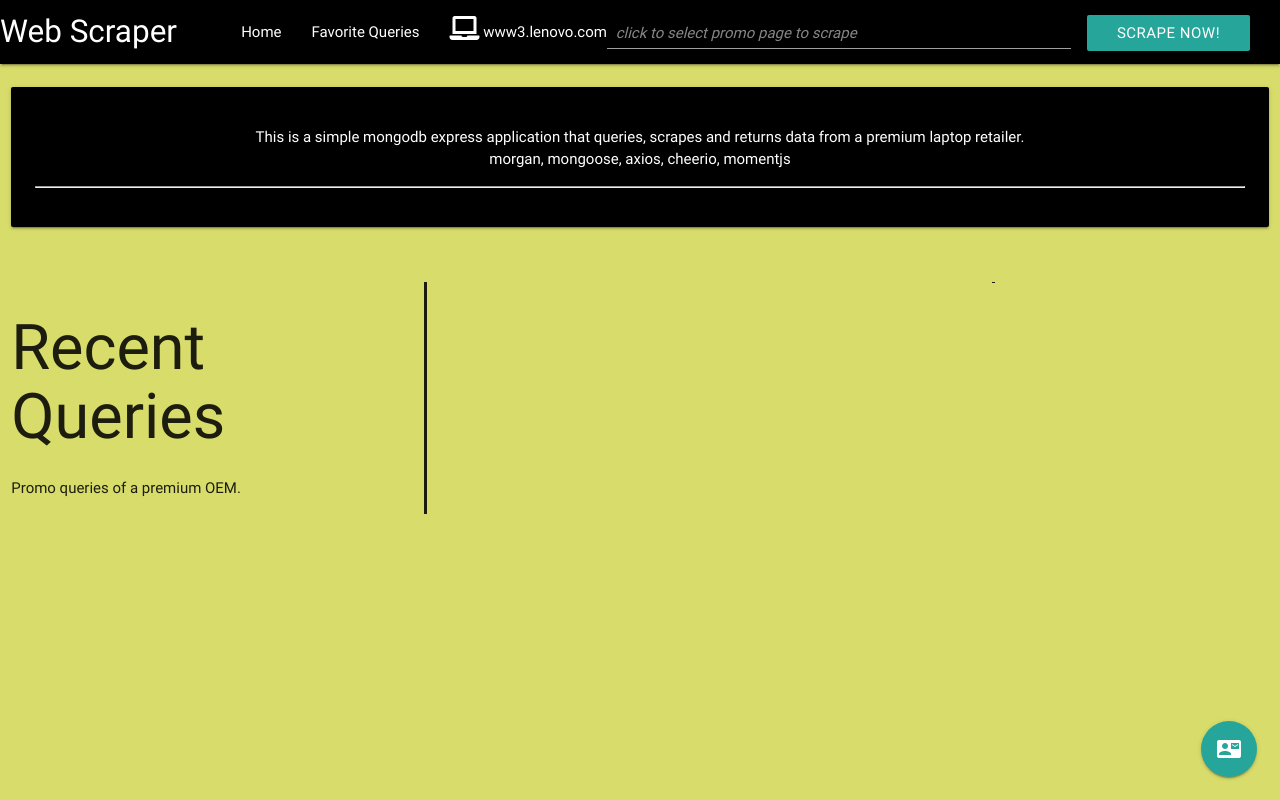
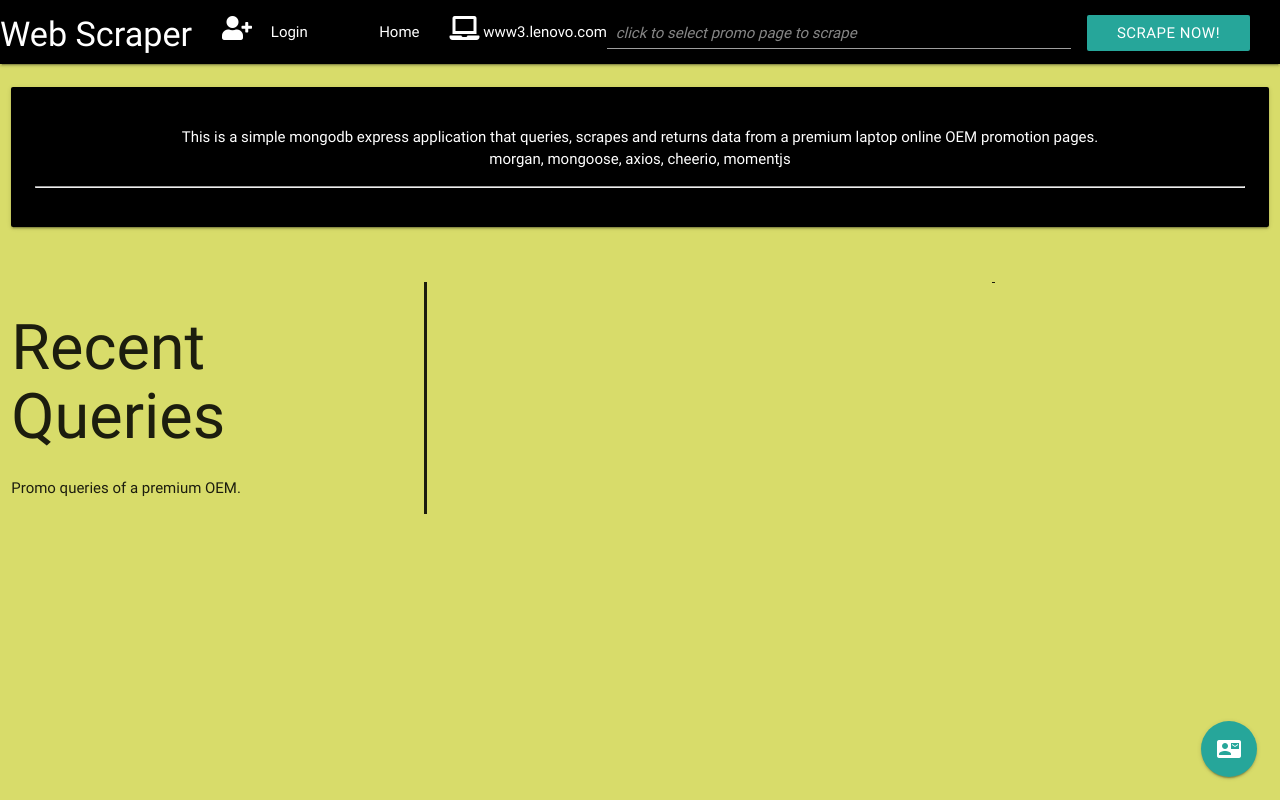
Before and after one commit to dawnwages/NYT-Mongo-Scraper, a website: page public/index.html in a window 1280 px wide. Drawn offline with nearby package versions, Linux system fonts and the light colour scheme; no server answers.

Commit message:
update on the UX

```diff
--- a/public/app.js
+++ b/public/app.js
@@ -7,6 +7,10 @@ const convertedDate = moment(randomDate, randomFormat);
 
 $(document).ready(function(){
   $('.modal').modal();
+});
+
+$(document).ready(function(){
+  $('.tooltipped').tooltip();
 });
 
 function scrapeModal() {
--- a/public/assets/css/style.css
+++ b/public/assets/css/style.css
@@ -31,9 +31,16 @@ nav {
     background-color: #fff;
 }
 
+h4 {
+    line-height: 100% !important;
+}
 
 .right-box {
     border-left: solid;
+}
+
+nav .brand-logo i {
+    float: inherit !important;
 }
 
 .dropdown {
--- a/public/index.html
+++ b/public/index.html
@@ -31,11 +31,16 @@
     <!-- NAVIGATION -->
     <nav class="navbar black navbar-inverse navbar-default navbar-static-top">
       <div class="container-fluid">
-        <a href="#" class="navbar-brand brand-logo">Web Scraper</a>
+          <ul class="navbar-brand brand-logo">
+        <li><a href="#" class=""><h4>Web Scraper</h4></a></li>
+        <li><a id="login" href="#" class="tooltipped" data-position="right" data-tooltip="Coming Soon"><i class="fas fa-user-plus"></i>
+          Login</a></li>
+        </ul>
+
         <ul id="nav navbar-nav" class="right hide-on-med-and-down">
 
           <li><a href="/">Home  </a></li>
-          <li><a href="/yourArticles">Favorite Queries</a></li>
+
           <li class="">
               <i class="fas fa-laptop"></i>
             <span class="" id="basic-addon3">www3.lenovo.com</span>
@@ -80,7 +85,7 @@
             <div class='col s12 m12'>
             <div class='card-panel black'>
             <span class='center white-text'>
-            <p> This is a simple mongodb express application that queries, scrapes and returns data from a premium laptop retailer.
+            <p> This is a simple mongodb express application that queries, scrapes and returns data from a premium laptop online OEM promotion pages.
               </br> morgan, mongoose, axios, cheerio, momentjs
               <hr>
           </p>
```
